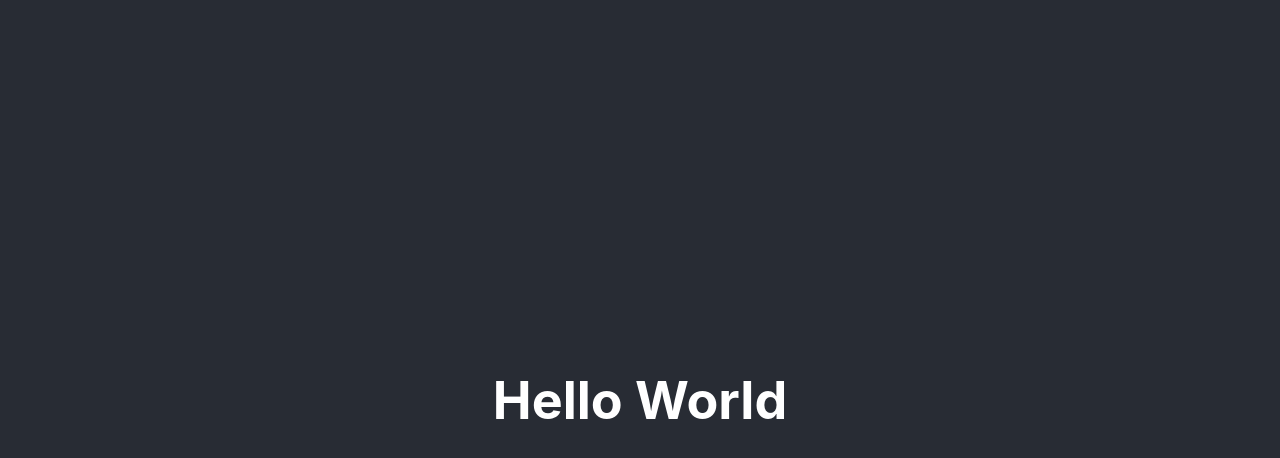
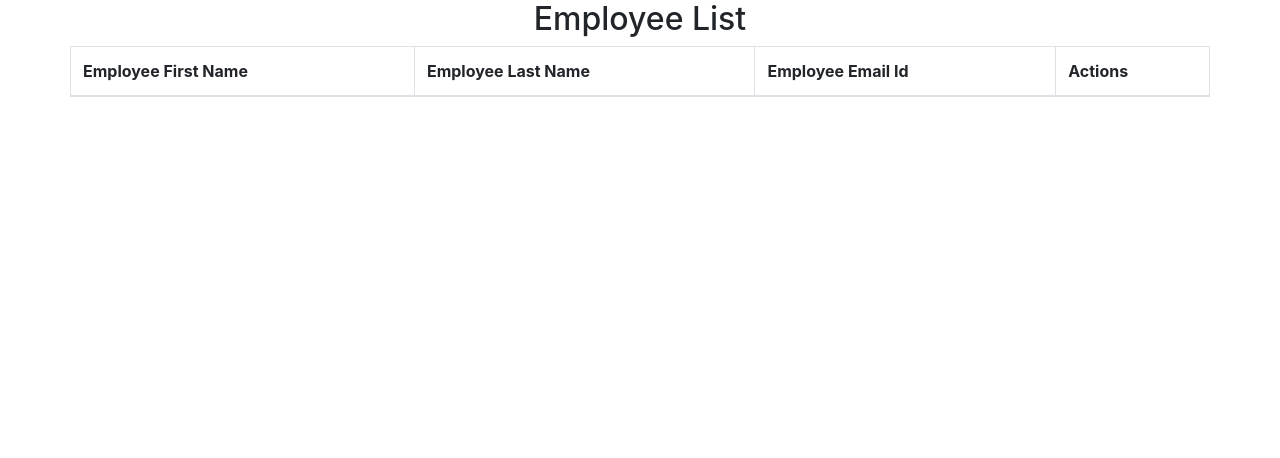
Before and after one commit to kaushikyelne/react-spring-crud, a React (Create React App) app: page / in a window 1280 px wide. Shown: the top 458 px of the page. Built offline with nearby package versions, Linux system fonts and the light colour scheme.

Commit message:
create react ListEmployeeComponent

```diff
--- a/package.json
+++ b/package.json
@@ -6,6 +6,7 @@
     "@testing-library/jest-dom": "^5.11.10",
     "@testing-library/react": "^11.2.5",
     "@testing-library/user-event": "^12.8.3",
+    "bootstrap": "^4.6.0",
     "react": "^17.0.2",
     "react-dom": "^17.0.2",
     "react-scripts": "4.0.3",
--- a/src/App.js
+++ b/src/App.js
@@ -1,12 +1,11 @@
 import logo from './logo.svg';
 import './App.css';
+import ListEmployeeComponent from './components/ListEmployeeComponent';
 
 function App() {
   return (
-    <div className="App">
-      <header className="App-header">
-       <h1>Hello World</h1>
-      </header>
+    <div className="container">
+      <ListEmployeeComponent/>
     </div>
   );
 }
--- /dev/null
+++ b/src/components/ListEmployeeComponent.jsx
@@ -0,0 +1,38 @@
+import React,{useEffect,useState} from 'react';
+const ListEmployeeComponent = () => {
+
+    const [employee,seteEmployee] = useState([]);
+
+    return(
+
+        <React.Fragment>
+            <h2 className="text-center">Employee List</h2>
+            <div className="row">
+                <table className="table table-striped table-bordered">
+                    <thead>
+                        <tr>
+                            <th> Employee First Name</th>
+                            <th> Employee Last Name</th>
+                            <th> Employee  Email Id</th>
+                            <th> Actions</th>
+                        </tr>
+                    </thead>
+                    <tbody>
+                        {
+                            employee.map(
+                                user =>
+                                <tr key ={employee.id}>
+                                    <td>{employee.firstName}</td>
+                                    <td>{employee.lastName}</td>
+                                    <td>{employee.emailId}</td>
+                                </tr>
+                            )
+                        }
+                    </tbody>
+                </table>
+            </div>
+        </React.Fragment>
+    )
+}
+
+export default ListEmployeeComponent;
--- a/src/index.js
+++ b/src/index.js
@@ -3,7 +3,7 @@ import ReactDOM from 'react-dom';
 import './index.css';
 import App from './App';
 import reportWebVitals from './reportWebVitals';
-
+import 'bootstrap/dist/css/bootstrap.min.css'
 ReactDOM.render(
   <React.StrictMode>
     <App />
```
Also changed, not shown: 1 other file (tests, documents, lock files or other folders).
